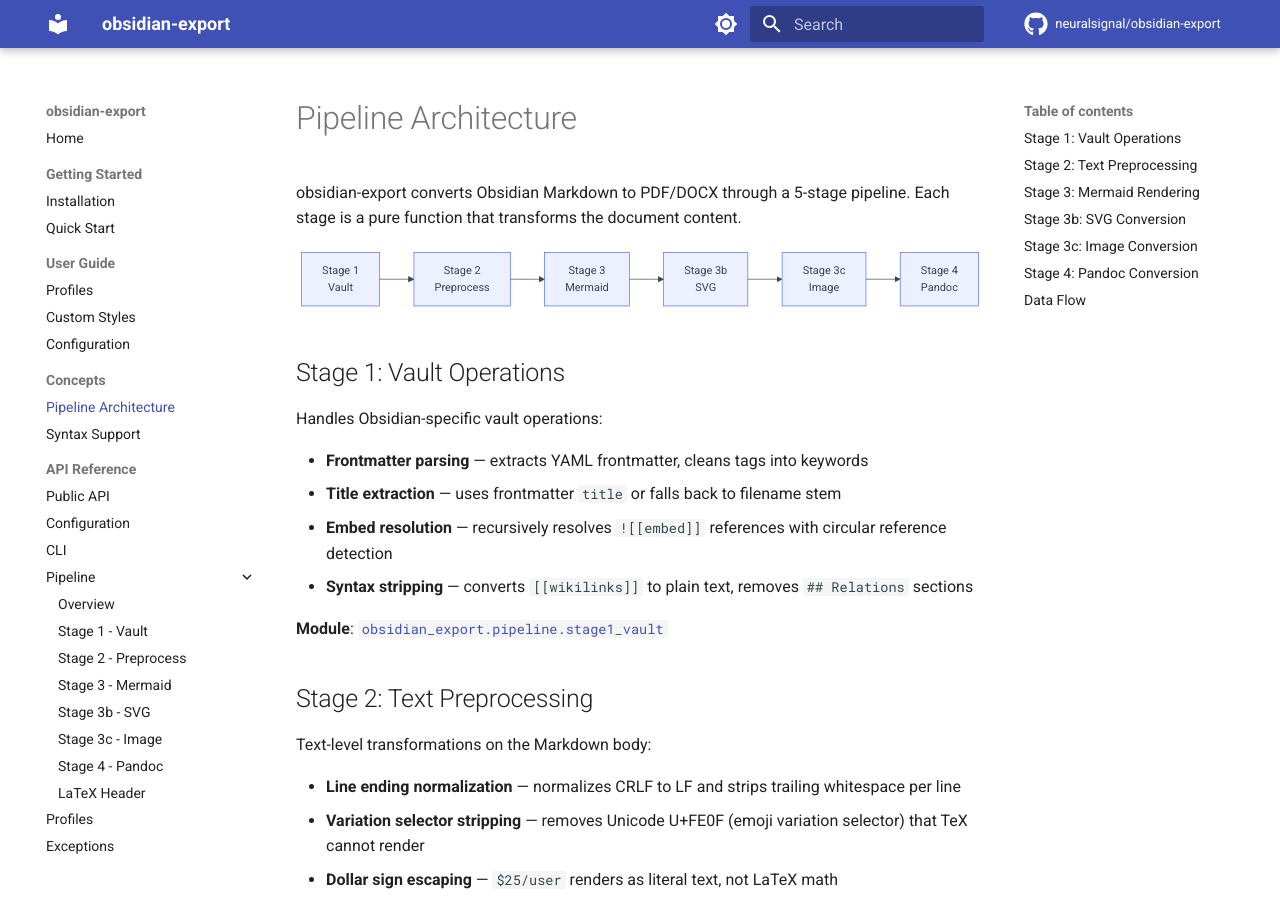
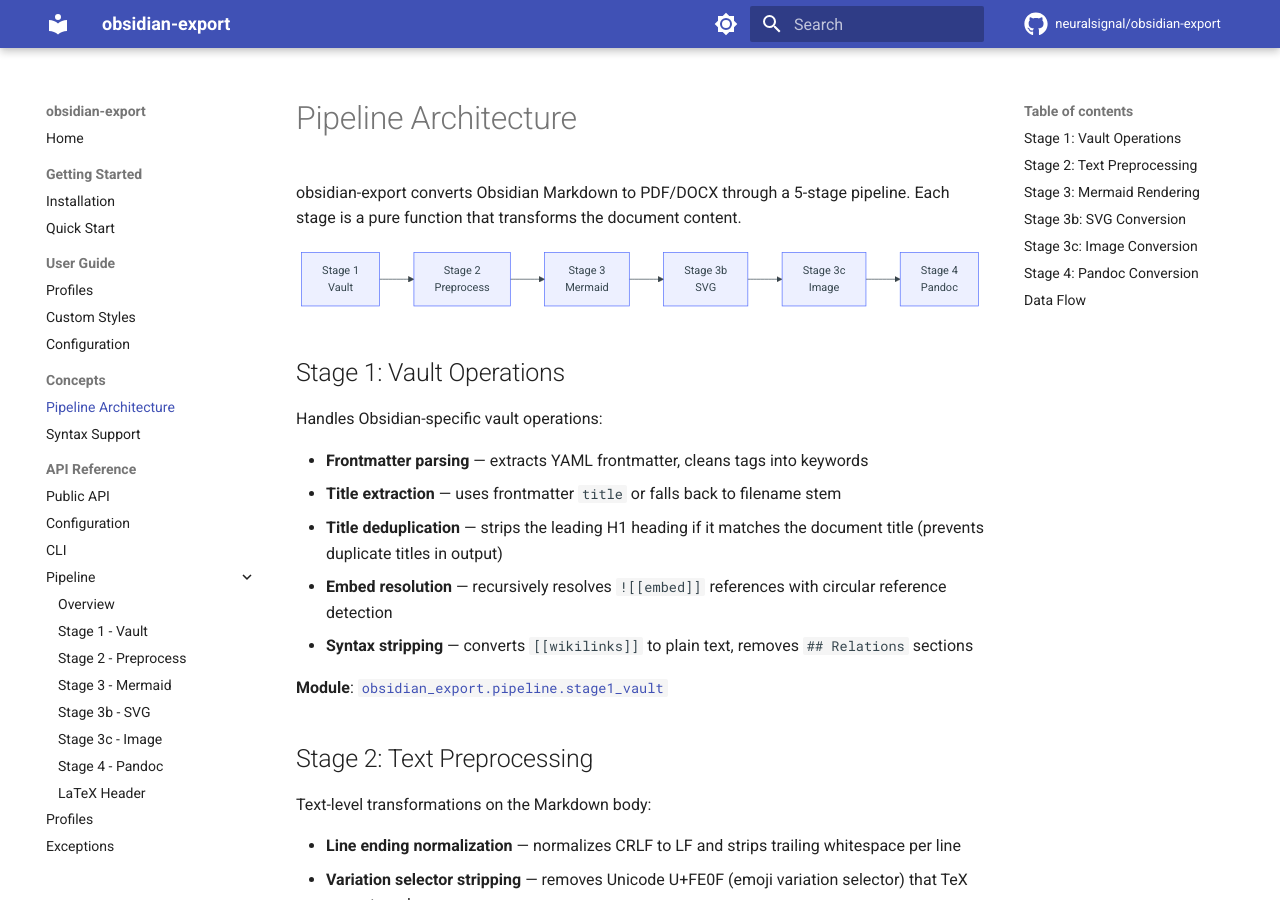
Before and after one commit to neuralsignal/obsidian-export, an MkDocs documentation site: the page built from docs/concepts/pipeline.md, in a window 1280 px wide and 900 px high. Built offline with MkDocs 1.6.1 and Material for MkDocs 9.7.7, drawn with Linux system fonts in a browser that asks for light colours; comment, search, counter and statistics services are not loaded.

Commit message:
docs: sync documentation with codebase changes

```diff
--- a/docs/concepts/pipeline.md
+++ b/docs/concepts/pipeline.md
@@ -19,6 +19,7 @@ Handles Obsidian-specific vault operations:
 
 - **Frontmatter parsing** — extracts YAML frontmatter, cleans tags into keywords
 - **Title extraction** — uses frontmatter `title` or falls back to filename stem
+- **Title deduplication** — strips the leading H1 heading if it matches the document title (prevents duplicate titles in output)
 - **Embed resolution** — recursively resolves `![[embed]]` references with circular reference detection
 - **Syntax stripping** — converts `[[wikilinks]]` to plain text, removes `## Relations` sections
 
```
